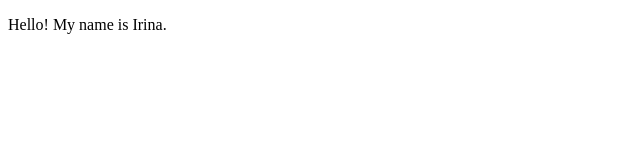
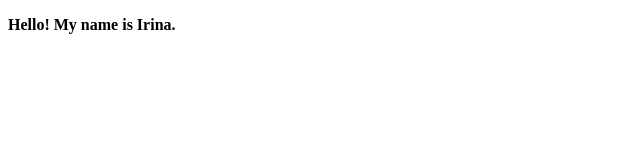
Before and after one commit to Yatira/rsschool-cv, a plain HTML site: page index.html in a window 1280 px wide. Shown: the full height of the page, 0-640 px from the left. Drawn offline with Linux system fonts and the light colour scheme.

Commit message:
docs: change index file

```diff
--- a/index.html
+++ b/index.html
@@ -7,6 +7,6 @@
     <title>Document</title>
 </head>
 <body>
-    <p>Hello! My name is Irina.</p>
+    <p><b>Hello! My name is Irina.</b></p>
 </body>
 </html>
```
